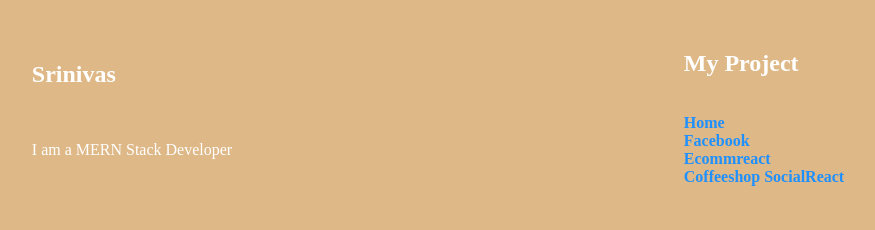
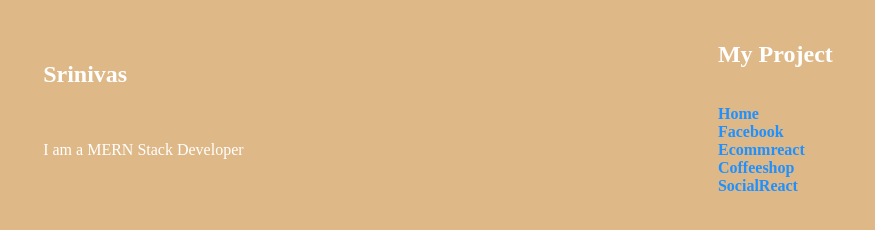
Before and after one commit to srinivas0903/srinivas0903.github.io, a plain HTML site: page index.html in a window 1280 px wide. Shown: the whole page, without its empty margins (202-1077 px from the left). Drawn offline with Linux system fonts and the light colour scheme.

Commit message:
social react

```diff
--- a/index.html
+++ b/index.html
@@ -36,7 +36,7 @@
 <a href="#">Home</a><br>
 <a href="application\intro.html">Facebook</a><br>
 <a href="https://srinivas0903.github.io/ecommreact/">Ecommreact</a><br>
-<a href="https://srinivas0903.github.io/coffeeshop/">Coffeeshop</a>
+<a href="https://srinivas0903.github.io/coffeeshop/">Coffeeshop</a><br>
 <a href="https://srinivas0903.github.io/social-react/">SocialReact</a>
     </div>
     </div>
```
